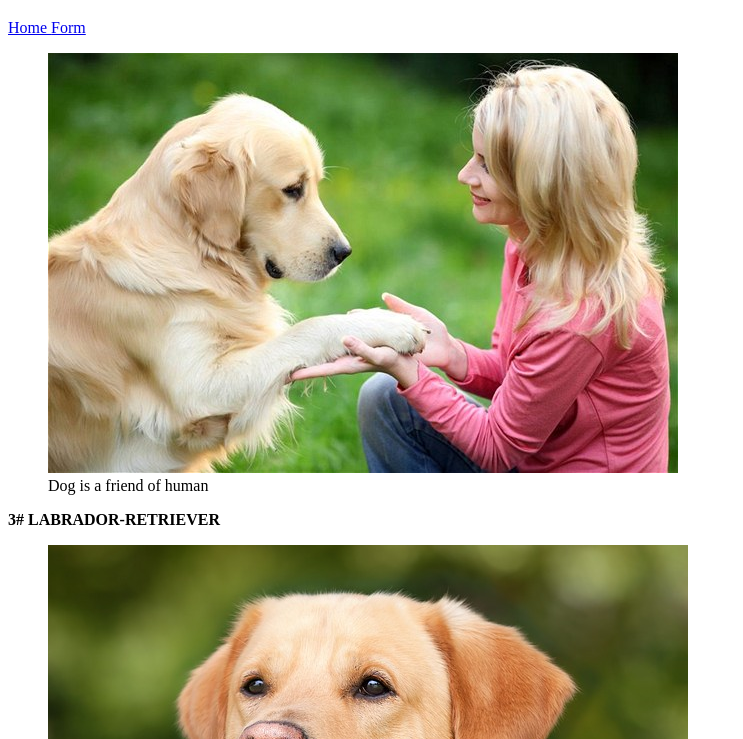
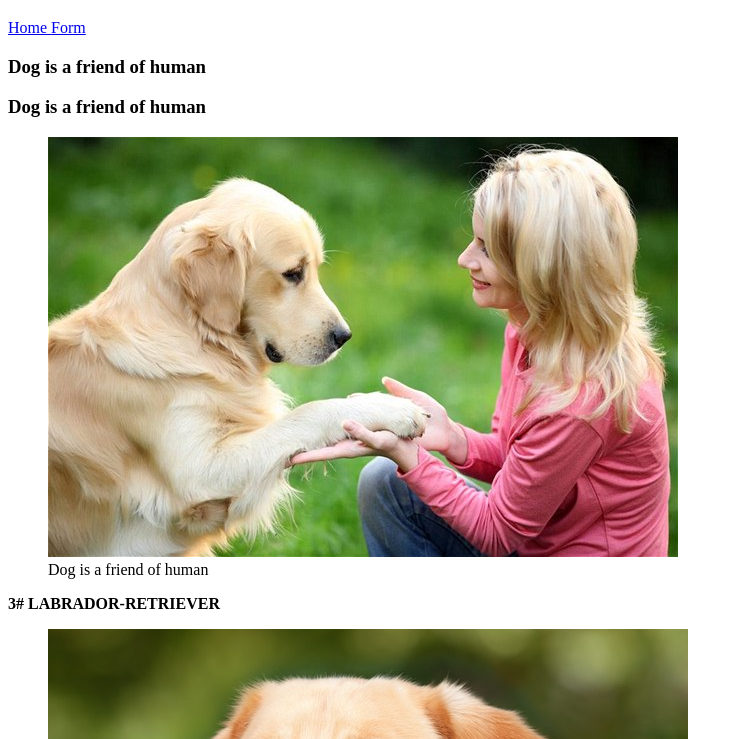
Before and after one commit to SaldanRoman/home-work21012019, a website: page index.html in a window 1280 px wide. Shown: the part 61-800 px from the top of the page, without its empty margins (0-743 px from the left). Drawn offline with Linux system fonts and the light colour scheme.

Commit message:
Update index.html

```diff
--- a/index.html
+++ b/index.html
@@ -11,7 +11,9 @@
     <nav><a href="#"> Home </a> <a href="form.html"> Form</a></nav>
 
     <main>
+      <h3>Dog is a friend of human</h3>
       <section class="first-section">
+        <h3>Dog is a friend of human</h3>
         <figure>
           <img src="img/tvarini.jpg" alt="" />
           <figcaption>Dog is a friend of human</figcaption>
```
